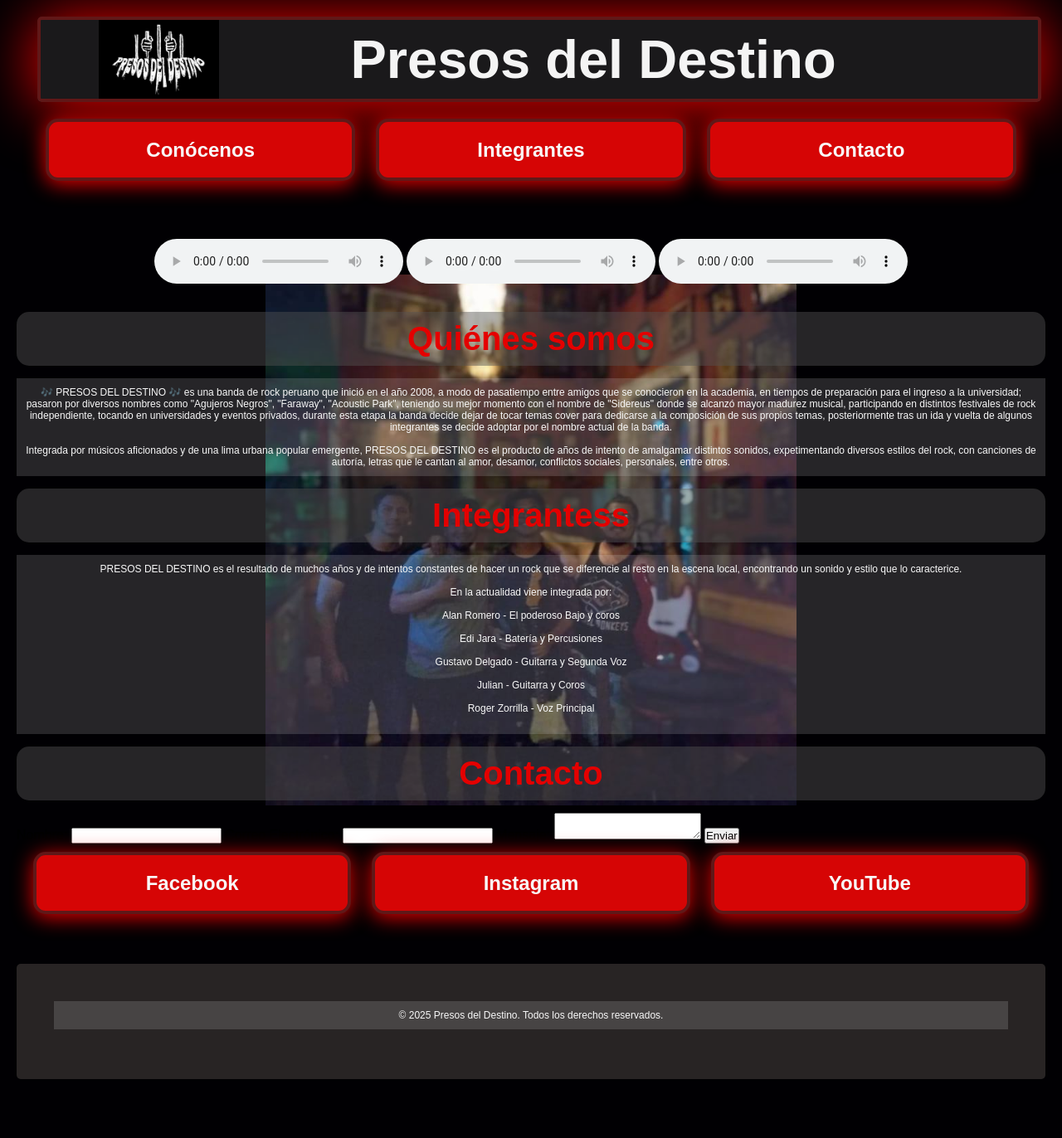
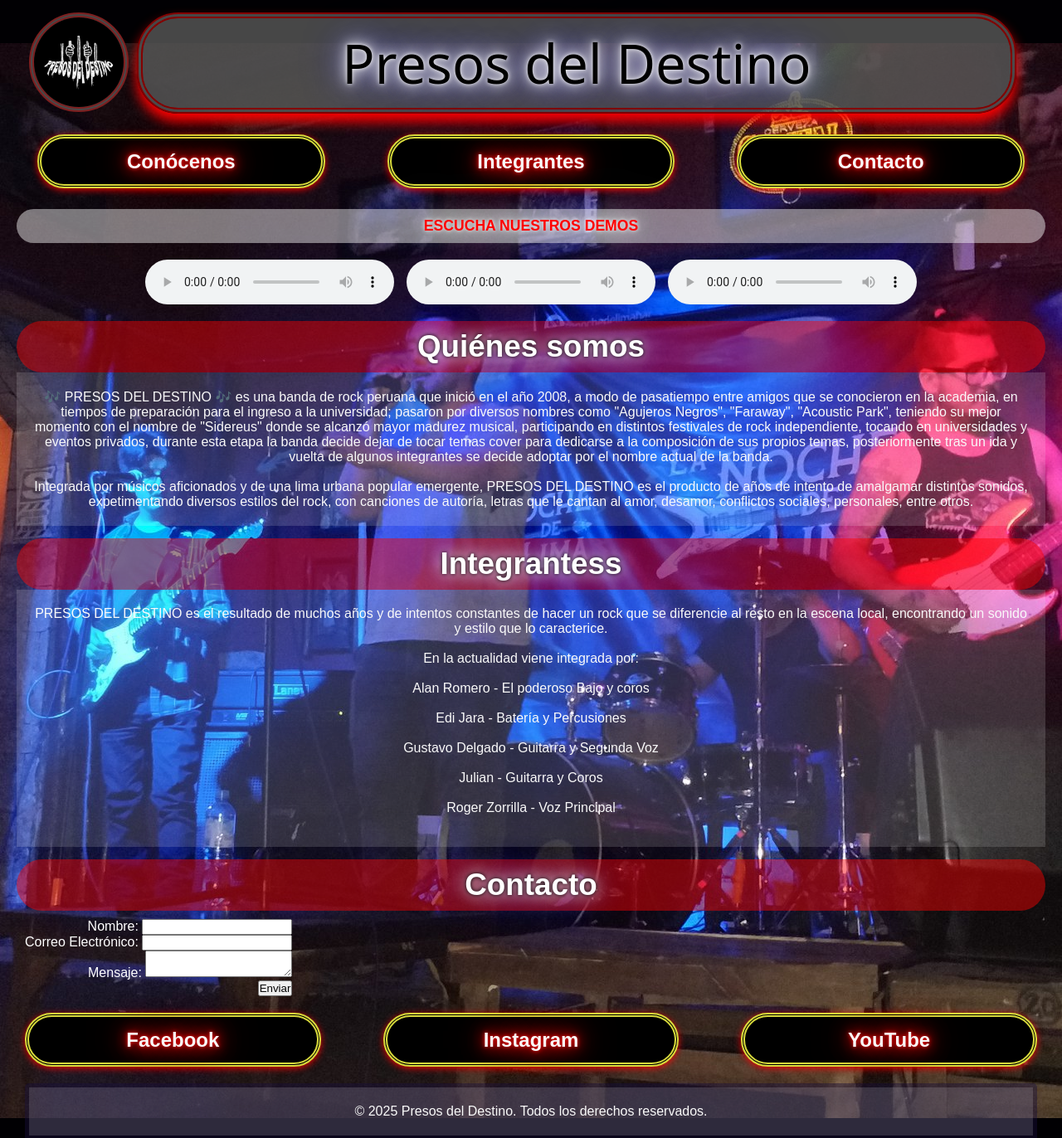
Before and after one commit to Aludafmi/PresosDelDestino, a plain HTML site: page index.html in a window 1280 px wide. Shown: the part 20-1392 px from the top of the page at 83% size. Before the commit the page ends 1341 px from the top, so only its background shows below. Drawn offline with Linux system fonts and the light colour scheme; a web font is replaced by a local one.

Commit message:
cambios 01-10-2025

```diff
--- a/index.html
+++ b/index.html
@@ -7,30 +7,40 @@
     <title>Presos del Destino</title>
     <link rel="stylesheet" href="styles.css">
     <meta name="viewport" content="width=device-width, initial-scale=1.0">
-
+    <link rel="preconnect" href="https://fonts.googleapis.com">
+    <link rel="preconnect" href="https://fonts.gstatic.com" crossorigin>
+    <link href="https://fonts.googleapis.com/css2?family=Monoton&family=Rubik+Distressed&display=swap" rel="stylesheet">
 </head>
 
 <body>
     <header>
-        <h1 class="titulo">Presos del Destino   </h1>
+        <div class="cabeza">
+            <img class="logo-container" src="IMAGENES/logo.jpg" alt="">
+            <h1 class="titulo">Presos del Destino </h1>
+        </div>
+
         <nav>
             <ul>
-                <li><a href="about">Conócenos</a></li>
-                <li><a href="integrantes">Integrantes</a></li>
-                <li><a href="contacto">Contacto</a></li>
+                <li><a href="#about">Conócenos</a></li>
+                <li><a href="#integrantes">Integrantes</a></li>
+                <li><a href="#contacto">Contacto</a></li>
             </ul>
         </nav>
+
+    </header>
+    <h3>ESCUCHA NUESTROS DEMOS</H3>
     <nav class="musica">
-            <audio class= "audio1" controls>
+        <audio class="audio1" controls>
+            Corazón:
             <source src="MUSICA/1. Corazon.mp3" type="audio/mpeg">
         </audio>
 
-            <audio class= "audio2" controls>
+        <audio class="audio2" controls>
             <source src="MUSICA/2.  Insurreccion.mp3" type="audio/mpeg">
 
         </audio>
 
-            <audio class= "audio3"   controls>
+        <audio class="audio3" controls>
             <source src="MUSICA/3. Efecto Espiral .mp3" type="audio/mpeg">
         </audio>
 
@@ -38,12 +48,13 @@
     </nav>
 
 
-    </header>
+
 
     <main>
         <section id="about">
             <h2>Quiénes somos</h2>
-            <p> 🎶 PRESOS DEL DESTINO 🎶 es una banda de rock peruano que inició en el año 2008, a modo de pasatiempo entre
+            <p> 🎶 PRESOS DEL DESTINO 🎶 es una banda de rock peruana que inició en el año 2008, a modo de pasatiempo
+                entre
                 amigos que se conocieron en la academia, en tiempos de preparación para el ingreso a la universidad;
                 pasaron por diversos nombres como "Agujeros Negros", "Faraway", "Acoustic Park", teniendo su mejor
                 momento con el nombre de "Sidereus" donde se alcanzó mayor madurez musical, participando en distintos
@@ -74,20 +85,25 @@
 
         <section id="contacto">
             <h2>Contacto</h2>
+            <div class="formulario">
                 <form action="#" method="post">
                     <label for="name">Nombre:</label>
-                <input type="text" id="name" name="name" required>
+                    <input type="text" id="name" name="name" required></br>
 
                     <label for="email">Correo Electrónico:</label>
-                <input type="email" id="email" name="email" required>
+                    <input type="email" id="email" name="email" required></br>
 
                     <label for="message">Mensaje:</label>
-                <textarea id="message" name="message" required></textarea>
+                    <textarea id="message" name="message" required></textarea></br>
 
                     <button type="submit">Enviar</button>
                 </form>
+
+            </div>
+
         </section>
-                <nav>
+
+        <nav class="redsocial">
             <ul>
                 <li><a href="https://www.facebook.com/bandapresosdeldestino" target="_blank">Facebook</a></li>
                 <li><a href="https://www.instagram.com/bandapresosdeldestino/" target="_blank">Instagram</a></li>
--- a/styles.css
+++ b/styles.css
@@ -1,4 +1,3 @@
-
 * {
     box-sizing: border-box;
     margin: 0;
@@ -8,61 +7,98 @@
 body {
     font-family: Arial, sans-serif;
     background-color: #010003;
-    background-image: url('IMAGENES/integrantes.jpg');
-    background-size: 50%;
+    background-image: url('IMAGENES/presentación.jpg');
     background-repeat: no-repeat;
+    background-size: 50% background-repeat: no-repeat;
     background-position: center;
     padding: 20px;
 }
 
 header {
+
     text-align: center;
     margin: 15px;
+}
+
+.cabeza {
+    display: flex;
+}
+
+.logo-container {
+    display: block;
+    height: 120px;
+    width: 120px;
+    border: 6px double color-mix(in srgb, #060000 50%, #b93030 100%);
+    border-radius: 70px;
+    background-color: rgba(83, 83, 83, 0.853);
 }
 
 .titulo {
     display: flex;
     align-items: center;
     justify-content: center;
-    margin: 20px 10px 10px 10px;
+    margin: 0px 20px 15px 10px;
     width: 100%;
     height: auto;
-    padding: 10px 20px 10px 150px;
+    padding: 10px 20px 10px 20px;
     font-size: 65px;
-    color: #f4f4f4;
-    border-radius: 5px;
-    background-image: url("IMAGENES/logo.jpg");
-    background-size: 145px;
-    background-position: 70px center;
-    background-repeat: no-repeat;
-    background-color: rgba(83, 83, 83, 0.30);
-    border: 4px solid color-mix(in srgb, #060000 50%, #b93030 50%);
-    box-shadow: 0 4px 75px rgba(255, 0, 0, 2.9);
+    color: #000000;
+    border: 7px double color-mix(in srgb, #060000 50%, #ff0000 50%);
+    border-radius: 50px;
+    background-color: rgba(83, 83, 83, 0.853);
+    box-shadow: 0 10px 15px rgba(255, 0, 0, 2.9);
+    text-shadow: 0 0 5px rgb(250, 250, 250), 0 0 15px rgb(255, 255, 255), 0 0 30px rgb(255, 255, 255), 0 0 50px rgb(8, 0, 255);
+    font-family: "Rubik Distressed", system-ui;
+    font-weight: 400;
+    font-style: normal;
 }
 
-h2, h3 {
-    font-size: 2.5em;
-    margin-bottom: 15px;
-    color: #e40000;
+
+.musica {
+    display: flex;
+    align-items: center;
+    justify-content: center;
+    gap: 15px;
+    margin: 10px;
+    padding: 10px;
+
+}
+
+
+h2 {
+    font-size: 2.3em;
+    /*margin-bottom: 15px;*/
+    color: #ffffff;
     padding: 10px;
     text-align: center;
-    background-color: rgba(83, 83, 83, 0.45);
-    border-radius: 15px;
+    background-color: rgba(255, 0, 0, 0.45);
+    border-radius: 35px;
+    text-shadow: 0 0 5px rgb(1, 1, 1), 0 0 15px rgba(255, 255, 255, 0.595), 0 0 30px rgb(255, 255, 255), 0 0 50px rgb(8, 0, 255);
+}
+
+h3 {
+    font-size: 1.1em;
+    color: #ff0000;
+    padding: 10px;
+    text-align: center;
+    background-color: rgba(255, 255, 255, 0.45);
+    border-radius: 35px;
+    text-shadow: 0 0 5px rgb(255, 255, 255), 0 0 15px rgba(255, 255, 255, 0.595), 0 0 30px rgb(255, 255, 255), 0 0 70px rgb(255, 255, 255);
 }
 
 p {
-    font-size: 0.75em;
+    font-size: 16px;
     margin-bottom: 15px;
     text-align: center;
     color: #f9f9f9;
     background-color: rgba(246, 243, 243, 0.15);
-    padding: 10px;
+    padding: 20px;
 }
 
 a {
     text-decoration: none;
     font-weight: bold;
-    font-size: 1.2em;
+    font-size: 1.5em;
     text-align: center;
     margin: 5px 5px;
     color: inherit;
@@ -74,52 +110,53 @@ ul {
     width: 100%;
     display: grid;
     grid-template-columns: repeat(3, 1fr);
-    gap: 25px;
+    gap: 75px;
     justify-content: center;
-    padding: 0;
-    margin: 0 auto 30px auto;
+    padding: 10px;
+    margin: 0 auto 5px auto;
 }
 
 li {
     color: #f9f9f9;
-    height: 75px;
-    text-align: center;
-    font-size: 1.25em;
-    padding: 10px;
-    background-color: #d60505;
-    border: 4px solid color-mix(in srgb, #060000 50%, #b93030 50%);
-    border-radius: 15px;
-    box-shadow: 0 4px 25px rgba(255, 0, 0, 0.9);
+    height: 65px;
+    background-color: #000000;
+    border: 5px double #d9db3c;
+    border-radius: 50px;
+    box-shadow: 0 2px 8px rgba(255, 0, 0, 0.9);
+    text-shadow: 0 0 5px red, 0 0 15px red, 0 0 30px red, 0 0 50px red;
     display: flex;
     align-items: center;
     justify-content: center;
-    transition: transform 1s, background-color 1.75s, color 1s;
+    transition: transform 1s, background-color 1.25s, color 1s;
 }
 
 ul li:hover {
-    background-color: #000000;
-    transform: scale(1.05);
+    background-color: #000000c7;
+    transform: scale(1.25);
     font-weight: bold;
     cursor: pointer;
-    text-shadow: 0 0 105px #289a31;
 }
 
-nav {
-    margin-bottom: 20px;
-    text-align: center;
-    padding: 10px 20px;
+.formulario {
+    padding: 10px;
+    display: flex;
+    color: white;
+    align-items: center;
+    text-align:right;
 }
+
 
 footer {
     text-align: center;
-    margin-top: 10px;
-    padding: 45px;
-    background-color: #282424;
+    margin: 10px;
+    padding: 5px;
+    background-color: rgba(25, 14, 58, 0.43);
     color: #f4f4f4;
     border-radius: 5px;
 }
 
 .form {
+    color: white;
     display: flex;
     flex-direction: column;
     align-items: center;
@@ -127,54 +164,68 @@ footer {
 }
 
 /* Responsividad para tablets */
-@media (max-width: 900px) {
+@media (max-width: 1200px) {
     .titulo {
-        font-size: 2.5em;
+        font-size: 3.5em;
         padding: 10px 20px 10px 60px;
         background-size: 80px;
         background-position: 20px center;
     }
 
     ul {
-        grid-template-columns: 1fr 1fr;
+        grid-template-columns: 1fr 1fr 1fr;
         gap: 15px;
     }
 
     li {
-        font-size: 1em;
+        font-size: 1 em;
         padding: 10px;
         height: auto;
     }
 }
 
 /* Responsividad para móviles */
-@media (max-width: 600px) {
+@media (max-width: 800px) {
     body {
         padding: 5px;
-        background-size: cover;
+        background-size: contain;
+        background-position-y: top;
     }
 
+    .logo-container {
+        height: 85px;
+        width: 85px;
+    }
+
+
+
     .titulo {
-        font-size: 1.5em;
+        font-size: 1.75em;
+        height: fit-content;
         padding: 10px;
-        background-size: 50px;
+        background-size: 80px;
+        border-radius: 50px;
         background-position: 5px center;
     }
 
     ul {
-        grid-template-columns: 1fr;
-        gap: 10px;
+        grid-template-columns: 1fr 1fr 1fr;
+        gap: 20px;
     }
 
     li {
-        font-size: 1em;
+        font-size: 0.65em;
         padding: 8px;
         height: auto;
     }
 
-    h2, h3 {
-        font-size: 1.2em;
+    h2 {
+        font-size: 1.5em;
         padding: 5px;
+    }
+
+    p {
+        font-size: 0.85em;
     }
 }
 
@@ -187,7 +238,7 @@ footer {
 
 
 
-/* Esto es el anterior bloque de CSS */*
+/* Esto es el anterior bloque de CSS */
 /*
 {
     box-sizing: border-box;
```
Also changed, not shown: textos.txt. Lines whose indentation alone changed are shown as unchanged.
